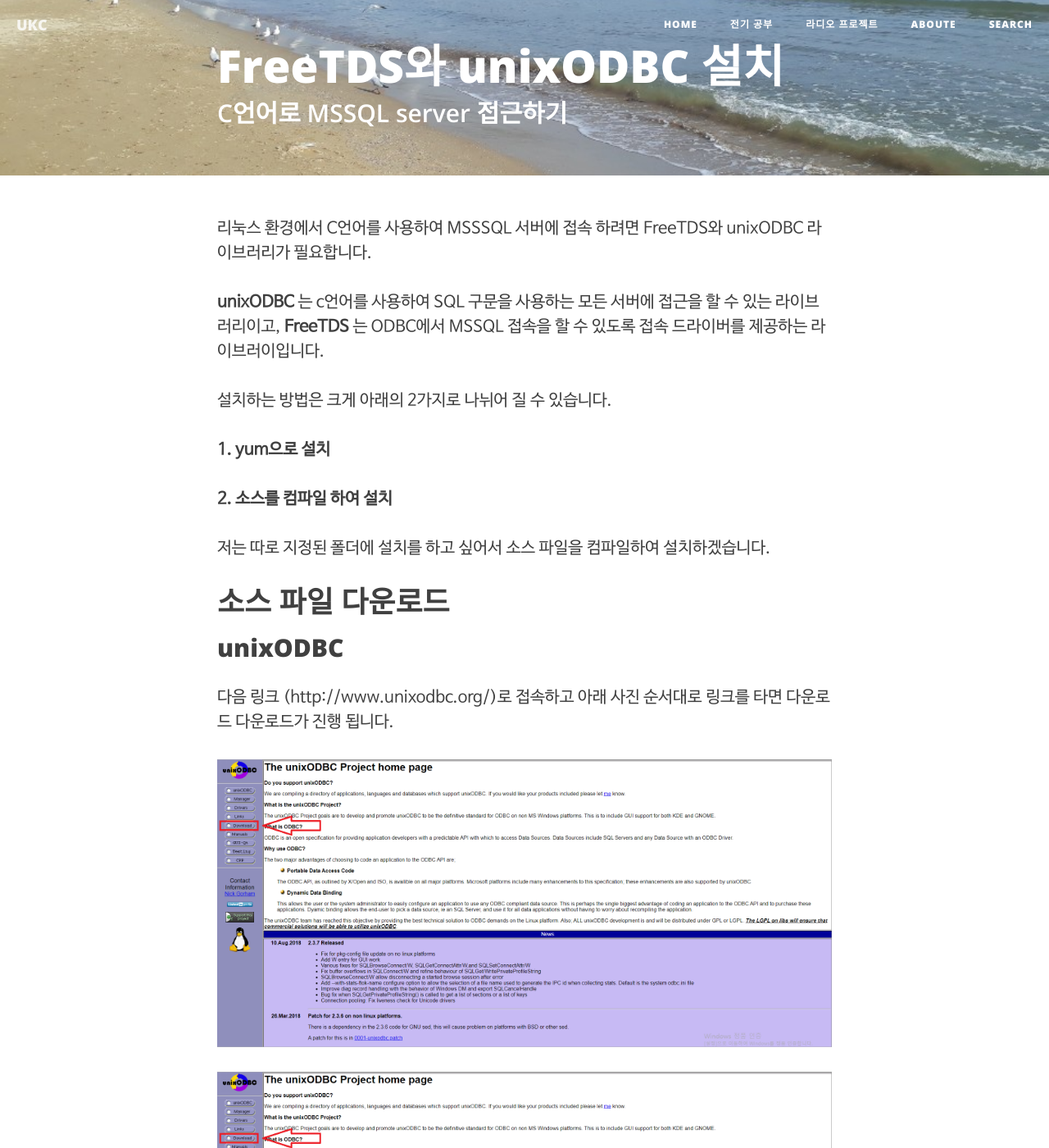
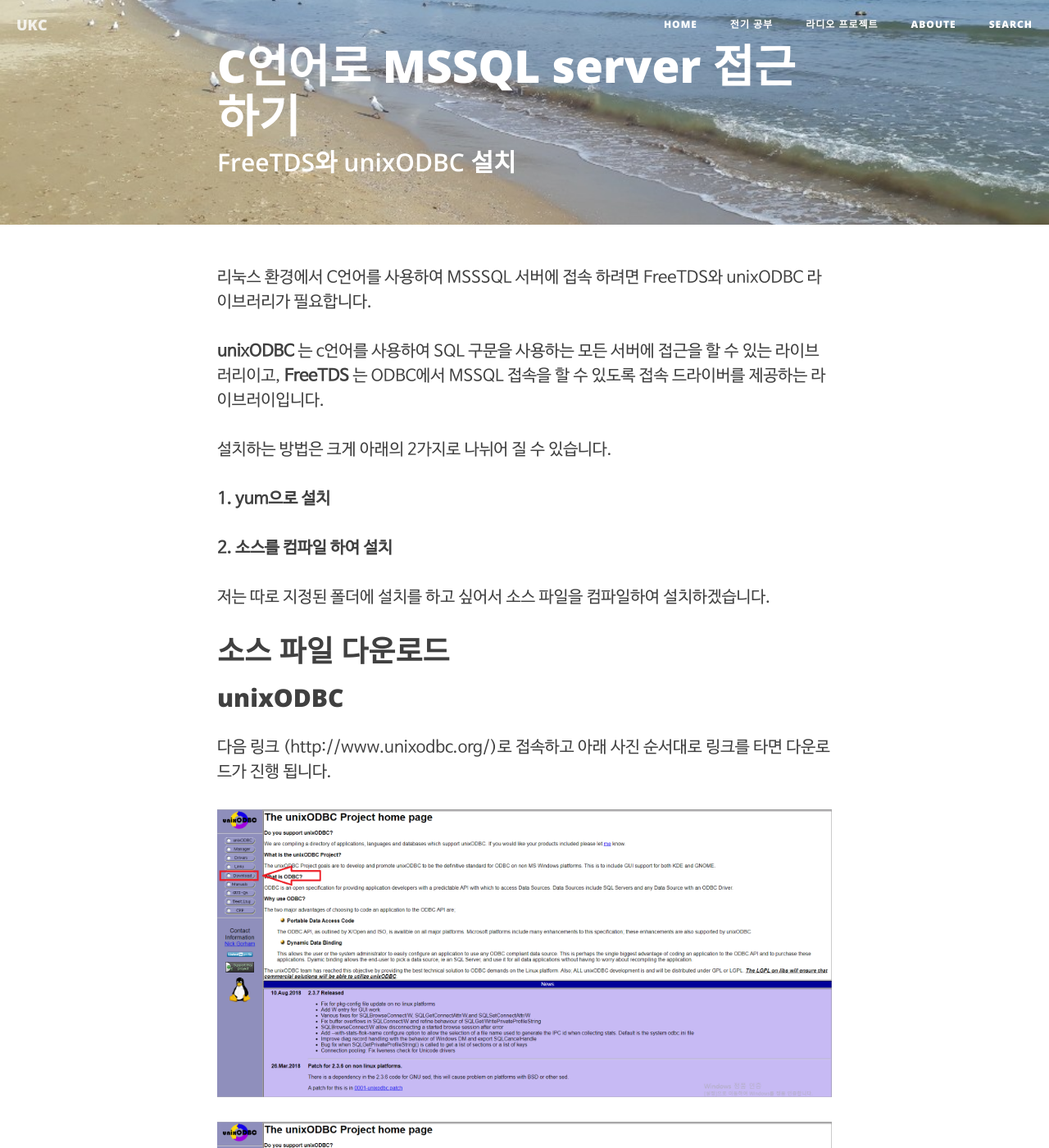
Before and after one commit to fbqweasd/fbqweasd.github.io, a Jekyll site: the page built from _posts/2020-01-05-odbc1.md, in a window 1280 px wide and 1400 px high. Shown: the whole window at 82% size. Built offline with Jekyll 4.4.1, drawn with Linux system fonts in a browser that asks for light colours; nearby versions of some CDN libraries; comment, search, counter and statistics services are not loaded; some of the changed text lies outside the part shown.

Commit message:
unixODBC, FreeTDS 포스팅 업데이트

```diff
--- a/_posts/2020-01-05-odbc1.md
+++ b/_posts/2020-01-05-odbc1.md
@@ -1,9 +1,9 @@
 ---
 layout: post
-title: FreeTDS와 unixODBC 설치
+title: C언어로 MSSQL server 접근하기
 author:     UKC
 tags: 프로그래밍 C/C++ 리눅스
-subtitle: C언어로 MSSQL server 접근하기
+subtitle: FreeTDS와 unixODBC 설치
 category: odbc
 ---
 
@@ -26,11 +26,11 @@ __2. 소스를 컴파일 하여 설치__
 ## unixODBC
 
 다음 링크 (http://www.unixodbc.org/)로 접속하고 아래 사진 순서대로 링크를 타면
-다운로드 다운로드가 진행 됩니다.
+다운로드가 진행 됩니다.
 
-![FreeTDS_homepage](/img/2020-01-05/odbc_1.png)
+![ODBC_img](/img/2020-01-05/odbc_1.png)
 
-![FreeTDS_homepage](/img/2020-01-05/odbc_1.png)
+![ODBC_img](/img/2020-01-05/odbc_1.png)
 
 ## FreeTDS
 
```
Also changed, not shown: other parts of _posts/2020-01-05-odbc1.md (+8 -0 lines).
